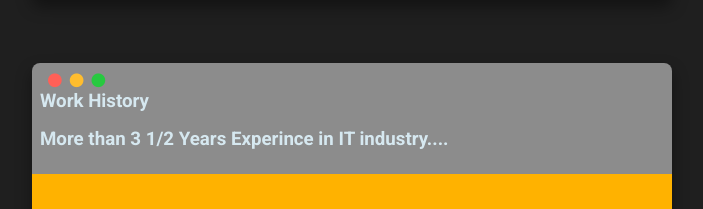
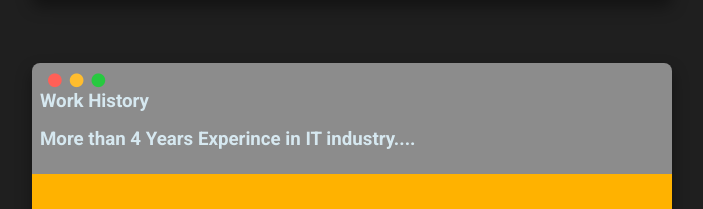
Before and after one commit to savindu-pasintha/new-portfolio, a React (Create React App) app: page /about in a window 1280 px wide. Shown: the part 1663-1872 px from the top of the page, without its empty margins (288-991 px from the left). Built offline with nearby package versions, Linux system fonts and the light colour scheme; the HTML template or start-up script is replaced by a standard one.

Commit message:
Update About.js

```diff
--- a/src/components/about/About.js
+++ b/src/components/about/About.js
@@ -220,7 +220,7 @@ export default function About() {
         title="Work History"
         text={workHistoryText({ textColor: 'black', h4: 'black' })}
         backgroundColor="#FFB200" //"#06d6a0"
-        subTitle="More than 3 1/2 Years Experince in IT industry...."
+        subTitle="More than 4 Years Experince in IT industry...."
       />
       <Terminal
         title="Education"
```
